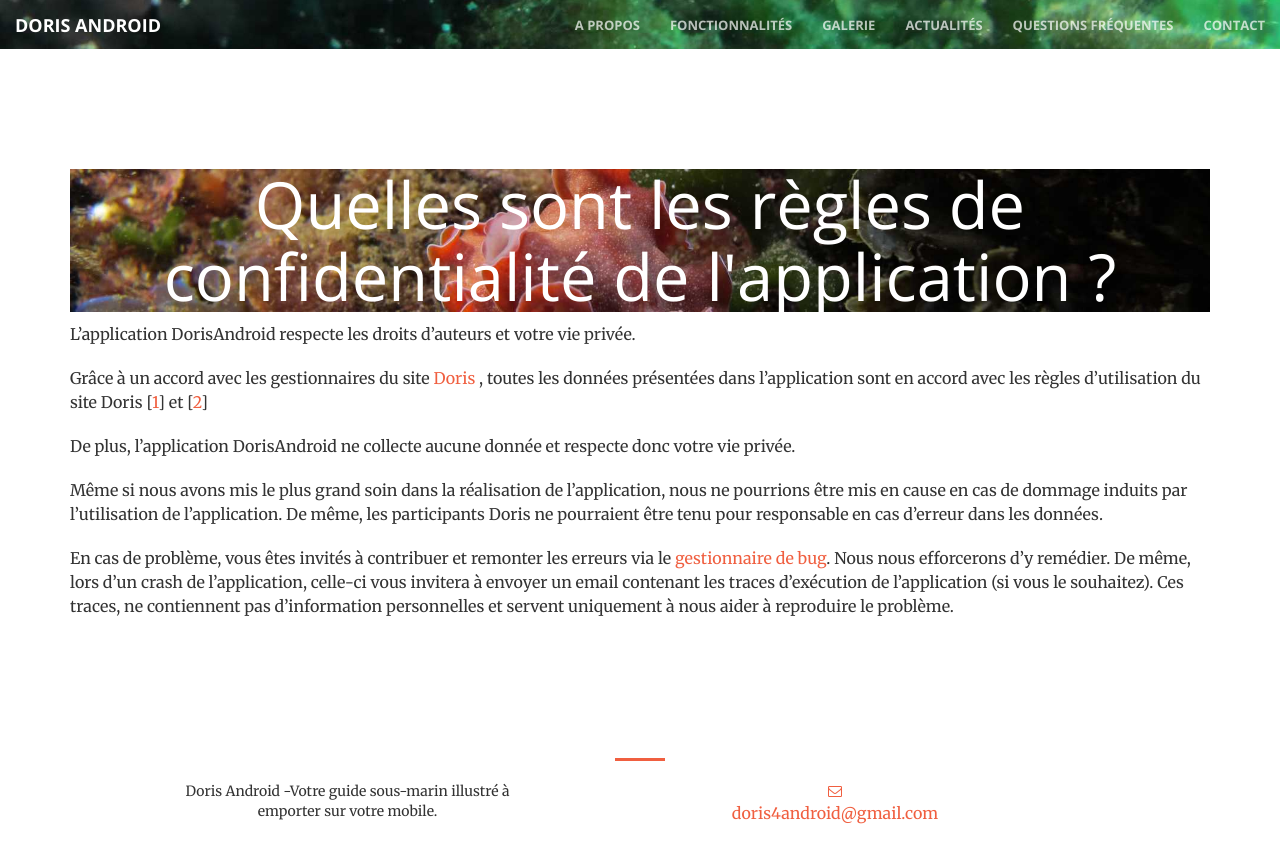
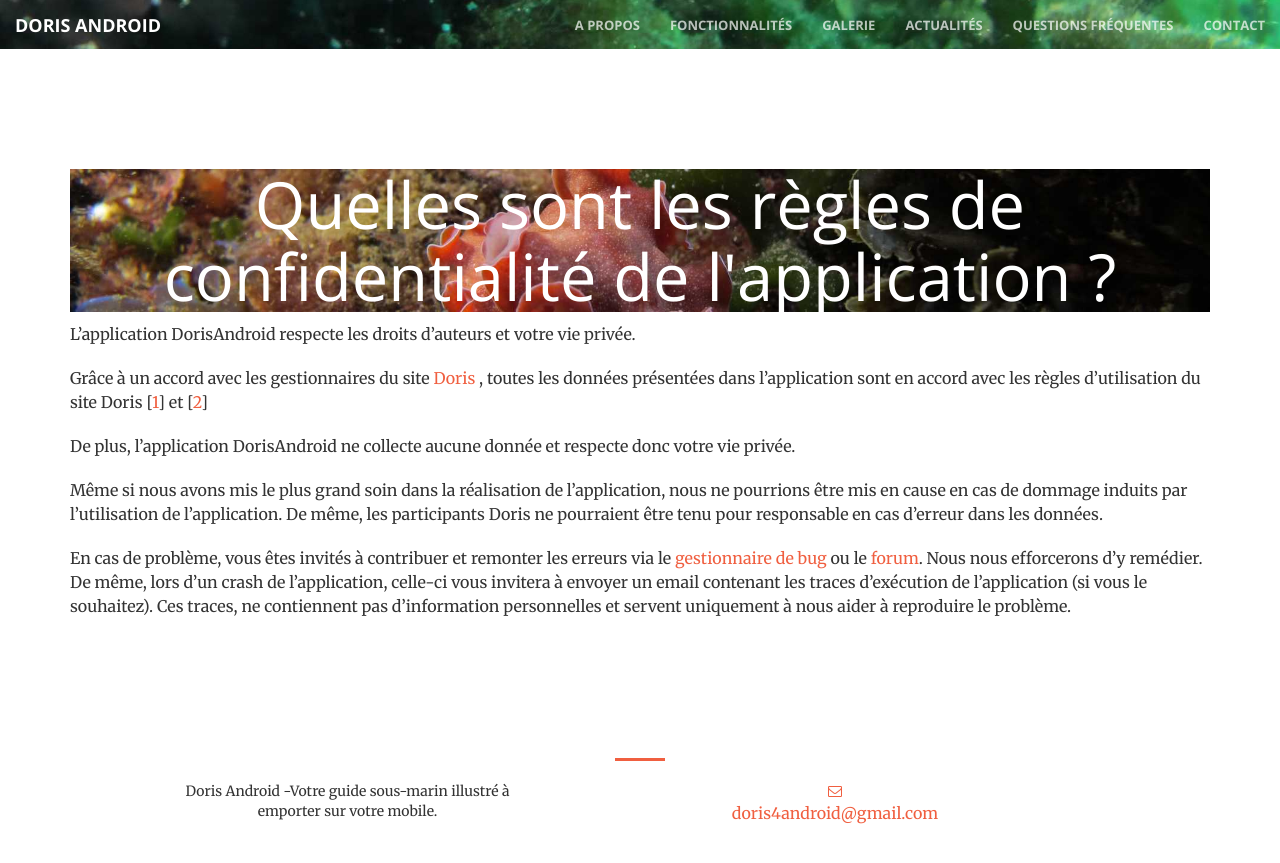
Before and after one commit to doris-ffessm/doris-ffessm.github.io, a Jekyll site: the page built from _faqs/confidentiality.md, in a window 1280 px wide. Shown: the top 863 px of the page. Built offline with Jekyll 4.4.1, drawn with Linux system fonts in a browser that asks for light colours.

Commit message:
fix link

```diff
--- a/_faqs/confidentiality.md
+++ b/_faqs/confidentiality.md
@@ -13,5 +13,5 @@ De plus, l'application DorisAndroid ne collecte aucune donnée et respecte donc
 
 Même si nous avons mis le plus grand soin dans la réalisation de l'application, nous ne pourrions être mis en cause en cas de dommage induits par l'utilisation de l'application. De même, les participants Doris ne pourraient être tenu pour responsable en cas d'erreur dans les données.
 
-En cas de problème, vous êtes invités à contribuer et remonter les erreurs via le [gestionnaire de bug](https://gitlab.inria.fr/doris/doris-android/issues). Nous nous efforcerons d'y remédier.
+En cas de problème, vous êtes invités à contribuer et remonter les erreurs via le [gestionnaire de bug](https://github.com/doris-ffessm/doris-android/issues) ou le [forum](https://github.com/doris-ffessm/doris-android/discussions). Nous nous efforcerons d'y remédier.
 De même, lors d'un crash de l'application, celle-ci vous invitera à envoyer un email contenant les traces d'exécution de l'application (si vous le souhaitez). Ces traces, ne contiennent pas d'information personnelles et servent uniquement à nous aider à reproduire le problème.
```
